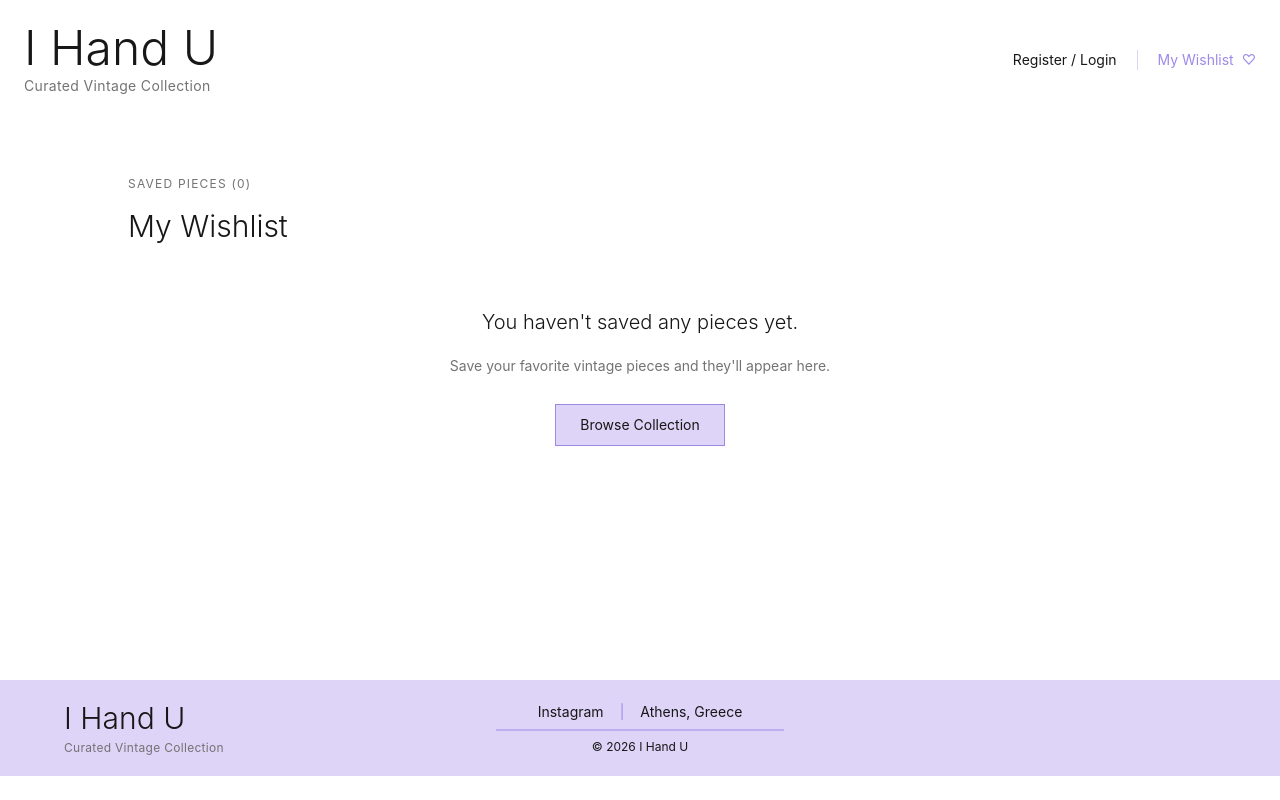
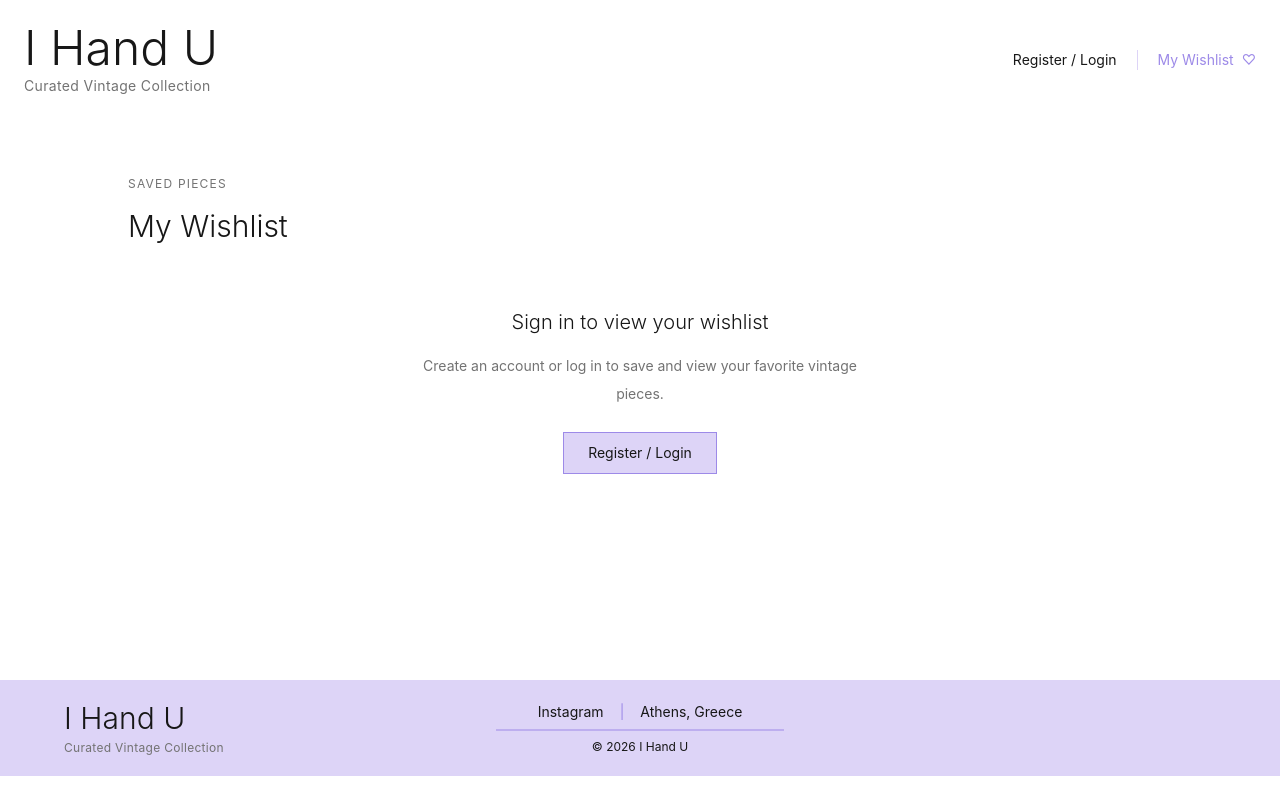
Before and after one commit to alkminibak/ihandu-vintage-showroom, a React (Vite) app in the folder client/: page /wishlist in a window 1280 px wide. Built offline with nearby package versions, Linux system fonts and the light colour scheme.

Commit message:
feat: show login prompt for guest wishlist

```diff
--- a/client/src/components/EmptyWishlist.tsx
+++ b/client/src/components/EmptyWishlist.tsx
@@ -1,21 +1,30 @@
 import { Link } from "react-router";
 
-const EmptyWishlist = () => {
+interface EmptyWishlistProps {
+  isGuest?: boolean;
+}
+
+const EmptyWishlist = ({ isGuest = false }: EmptyWishlistProps) => {
   return (
     <section className="mx-auto mt-16 max-w-md text-center">
       <p className="text-xl font-light text-text">
-        You haven't saved any pieces yet.
+        {isGuest
+          ? "Sign in to view your wishlist"
+          : "You haven't saved any pieces yet."}
       </p>
 
       <p className="mt-4 text-sm leading-7 text-text-muted">
-        Save your favorite vintage pieces and they'll appear here.
+        {isGuest
+          ? "Create an account or log in to save and view your favorite vintage pieces."
+          : "Save your favorite vintage pieces and they'll appear here."}
       </p>
 
       <Link
-        to="/"
+        to={isGuest ? "/login" : "/"}
+        state={isGuest ? { from: "/wishlist" } : undefined}
         className="mt-6 inline-block border border-accent bg-accent-light px-6 py-2.5 text-sm text-text transition-colors duration-300 hover:bg-accent"
       >
-        Browse Collection
+        {isGuest ? "Register / Login" : "Browse Collection"}
       </Link>
     </section>
   );
--- a/client/src/pages/WishlistPage.tsx
+++ b/client/src/pages/WishlistPage.tsx
@@ -5,12 +5,45 @@ import EmptyWishlist from "../components/EmptyWishlist";
 import { useWishlist } from "../hooks/useWishlist";
 
 const WishlistPage = () => {
+  const token = localStorage.getItem("token");
   const { wishlist, loading } = useWishlist();
 
   const wishlistProducts = wishlist.map((item) => item.product);
 
+  if (!token) {
+    return (
+      <>
+        <Header />
+
+        <main className="mx-auto min-h-[60vh] max-w-6xl px-16 py-14">
+          <section>
+            <p className="text-xs uppercase tracking-widest text-text-muted">
+              Saved pieces
+            </p>
+
+            <h1 className="mt-4 text-3xl font-light text-text">My Wishlist</h1>
+
+            <EmptyWishlist isGuest />
+          </section>
+        </main>
+
+        <Footer />
+      </>
+    );
+  }
+
   if (loading) {
-    return <p>Loading...</p>;
+    return (
+      <>
+        <Header />
+
+        <main className="mx-auto min-h-[60vh] max-w-6xl px-16 py-14">
+          <p className="text-sm text-text-muted">Loading wishlist...</p>
+        </main>
+
+        <Footer />
+      </>
+    );
   }
 
   return (
```
